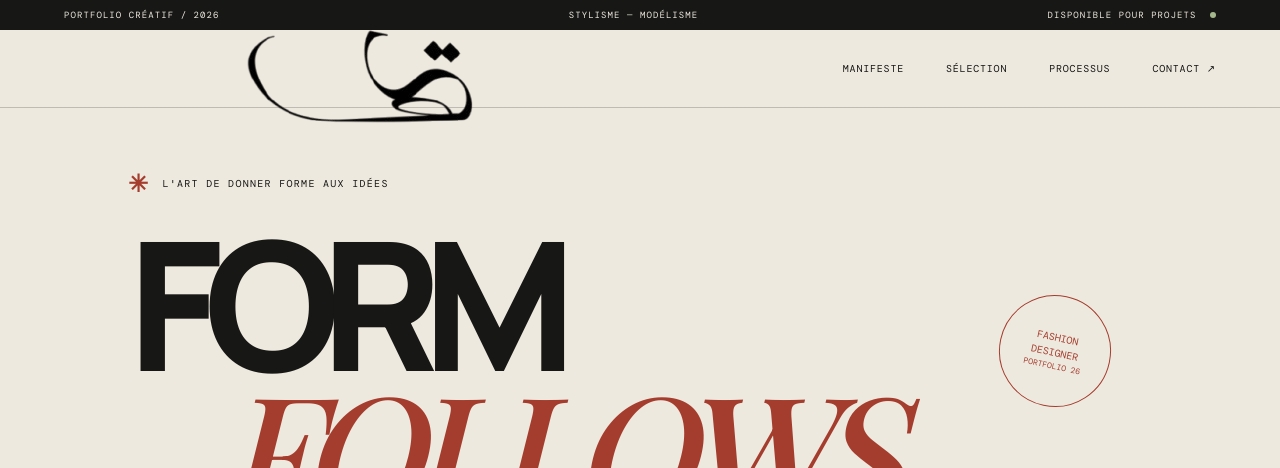
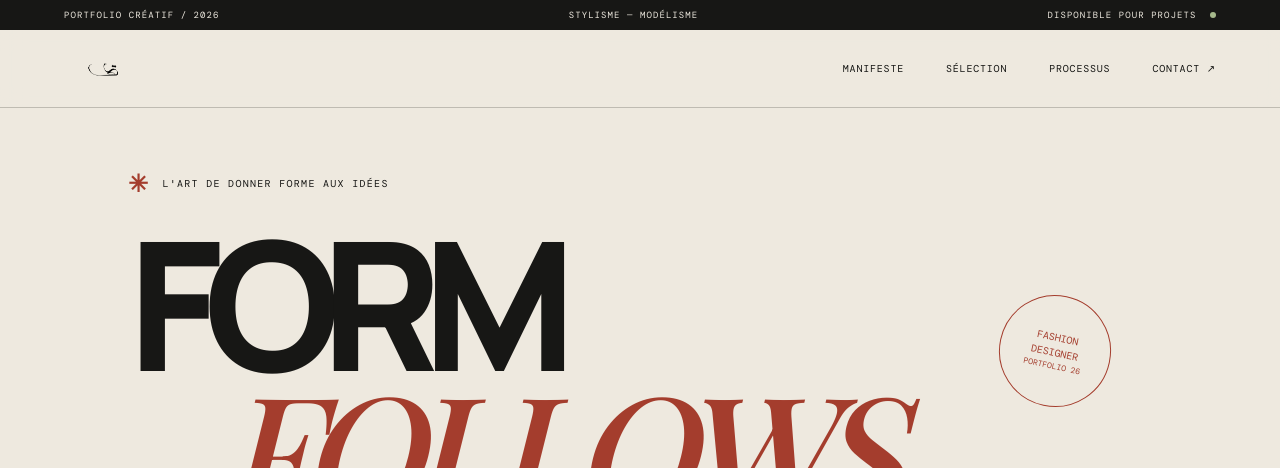
Before and after one commit to sarahgara/portfolio, a plain HTML site: page index.html in a window 1280 px wide. Shown: the top 468 px of the page. Drawn offline with nearby package versions, Linux system fonts and the light colour scheme; files whose address does not match are found by name; a web font is replaced by a local one.

Commit message:
Add logo image styling to style.css
Add styles for logo images including height, width, and display properties.

```diff
--- a/style.css
+++ b/style.css
@@ -100,6 +100,13 @@ img {
 .logo span {
     color: var(--red);
     font-weight: 500;
+}
+
+.logo img {
+    height: 55px; /* Ajuste la taille */
+    width: auto;
+    object-fit: contain;
+    display: block;
 }
 
 .nav {
```
